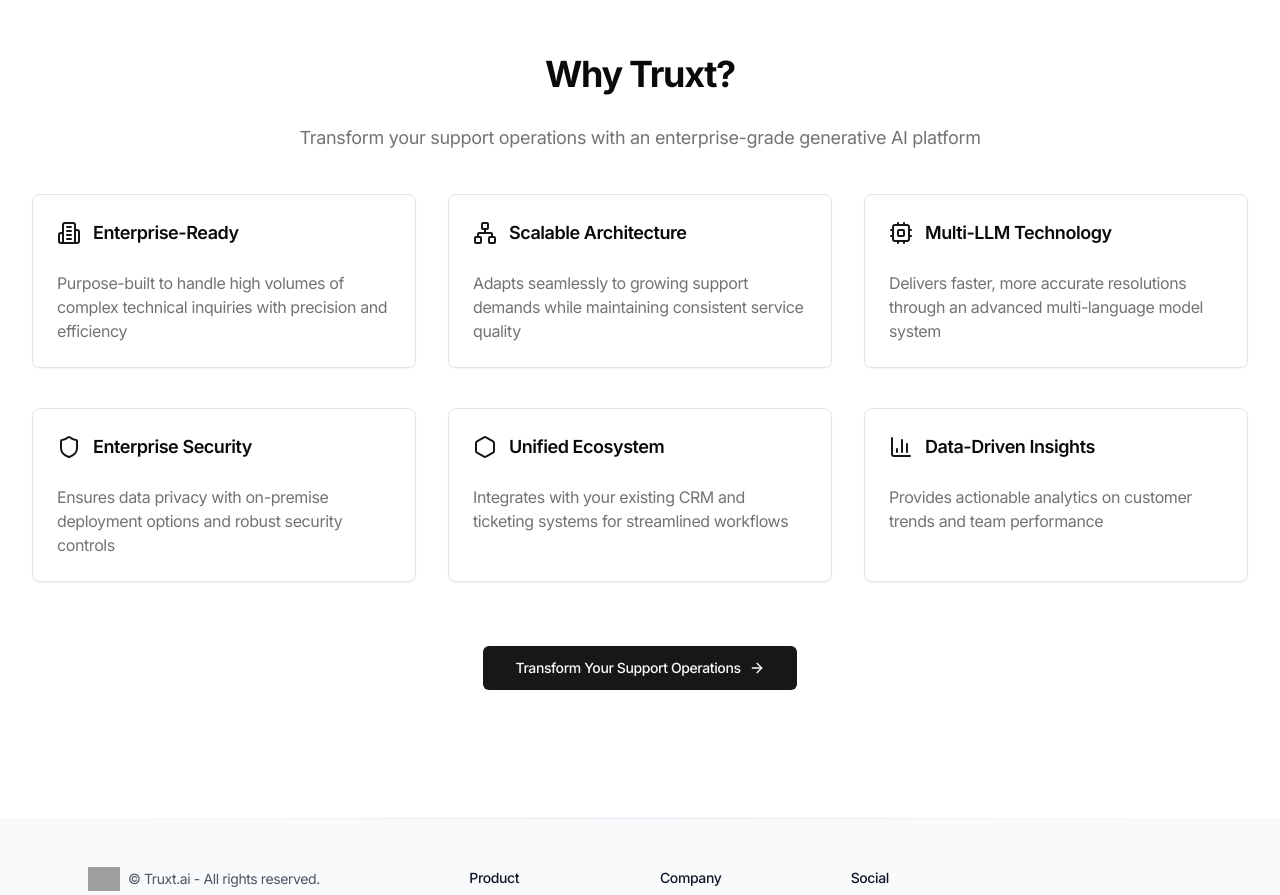
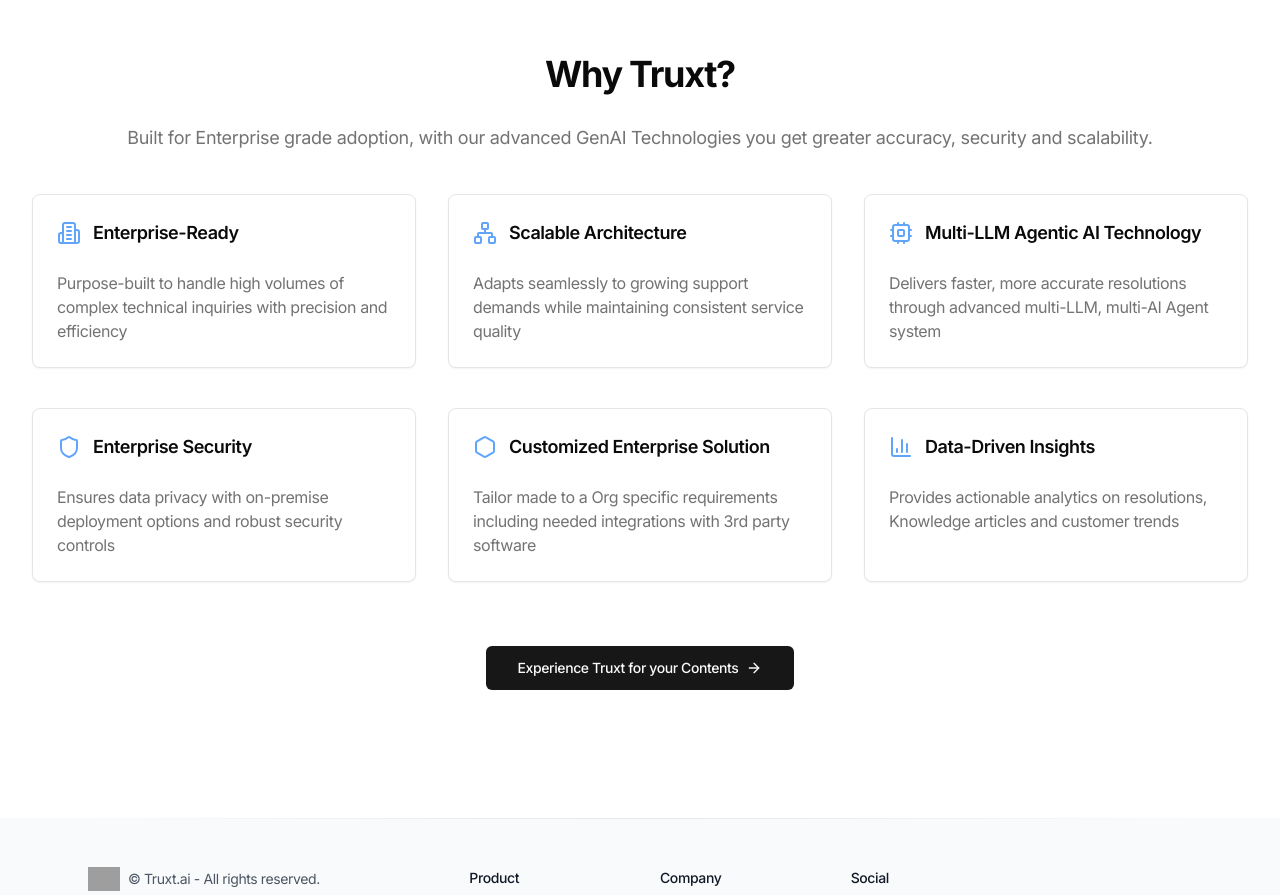
Before and after one commit to Truxt-ai/truxt-ai.github.io, a Next.js app: page / in a window 1280 px wide. Shown: the part 1960-2855 px from the top of the page. Built offline with nearby package versions, Linux system fonts and the light colour scheme; grey boxes are pictures that could not be loaded.

Commit message:
Home Page Fixed Properly

```diff
--- a/components/why-truxt.tsx
+++ b/components/why-truxt.tsx
@@ -23,8 +23,8 @@ const features: Feature[] = [
     },
     {
         Icon: Cpu,
-        title: 'Multi-LLM Technology',
-        description: 'Delivers faster, more accurate resolutions through an advanced multi-language model system'
+        title: 'Multi-LLM Agentic AI Technology',
+        description: 'Delivers faster, more accurate resolutions through advanced multi-LLM, multi-AI Agent system'
     },
     {
         Icon: Shield,
@@ -33,13 +33,13 @@ const features: Feature[] = [
     },
     {
         Icon: Hexagon,
-        title: 'Unified Ecosystem',
-        description: 'Integrates with your existing CRM and ticketing systems for streamlined workflows'
+        title: 'Customized Enterprise Solution',
+        description: 'Tailor made to a Org specific requirements including needed integrations with 3rd party software'
     },
     {
         Icon: BarChart3,
         title: 'Data-Driven Insights',
-        description: 'Provides actionable analytics on customer trends and team performance'
+        description: 'Provides actionable analytics on resolutions, Knowledge articles and customer trends'
     }
 ];
 
@@ -49,7 +49,7 @@ export default function WhyTruxtSection() {
             <div className='container max-w-7xl mx-auto px-4 sm:px-6 lg:px-8'>
                 <div className='text-center'>
                     <h2 className='text-3xl font-bold tracking-tight text-foreground sm:text-4xl'>Why Truxt?</h2>
-                    <p className='mt-6 text-lg leading-8 text-muted-foreground'>Transform your support operations with an enterprise-grade generative AI platform</p>
+                    <p className='mt-6 text-lg leading-8 text-muted-foreground'>Built for Enterprise grade adoption, with our advanced GenAI Technologies you get greater accuracy, security and scalability.</p>
                 </div>
                 <div className='mt-5 sm:mt-10 lg:mt-10'>
                     <div className='grid grid-cols-1 gap-x-6 gap-y-10 sm:grid-cols-2 lg:grid-cols-3 lg:gap-x-8'>
@@ -61,7 +61,7 @@ export default function WhyTruxtSection() {
                 <div className='mt-16 flex justify-center'>
                     <Button asChild size='lg'>
                         <Link href='/contact-us' className='group flex items-center gap-2'>
-                            Transform Your Support Operations
+                            Experience Truxt for your Contents
                             <ArrowRight className='w-4 h-4 transition-transform group-hover:translate-x-1' />
                         </Link>
                     </Button>
@@ -76,7 +76,7 @@ function FeatureCard({ feature }: { feature: Feature }) {
         <Card className='flex flex-col h-full'>
             <CardHeader>
                 <CardTitle className='flex items-center gap-x-3 text-lg font-semibold leading-7'>
-                    <feature.Icon className='h-6 w-6 text-primary' />
+                    <feature.Icon className='h-6 w-6 text-primary' color='#60a5fa' />
                     {feature.title}
                 </CardTitle>
             </CardHeader>
```
